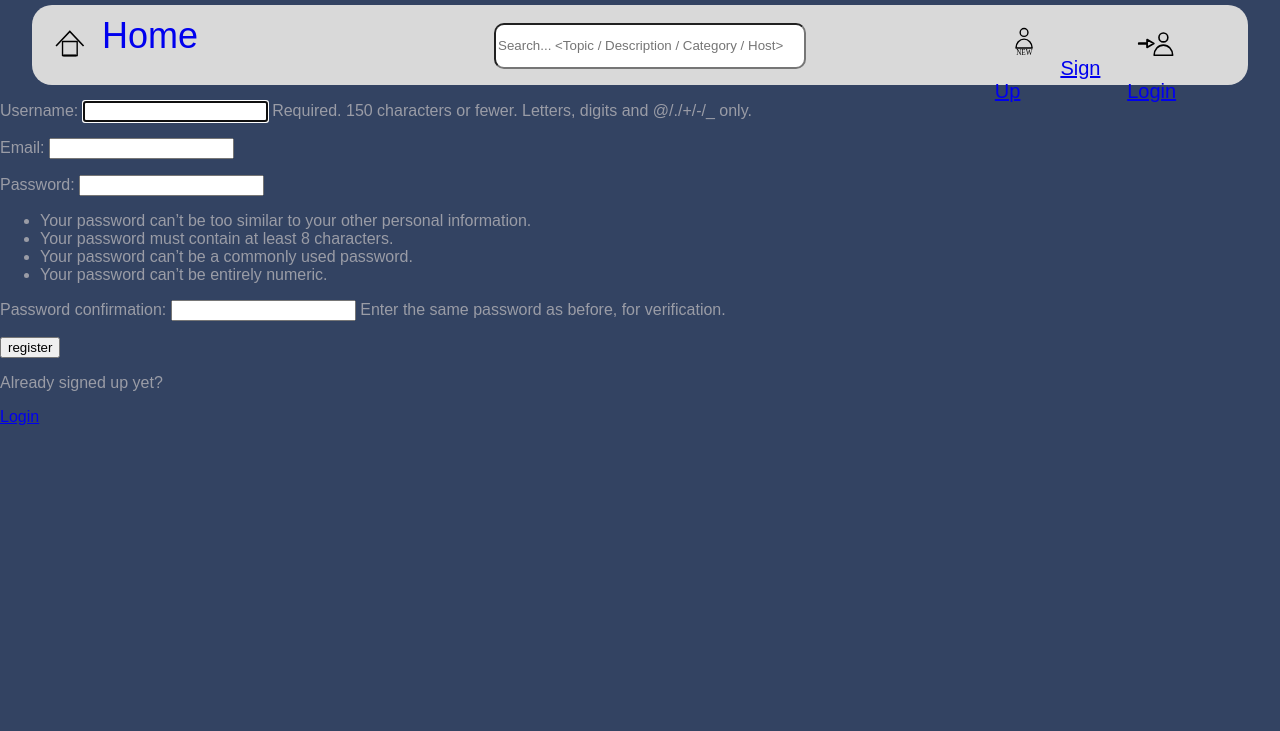
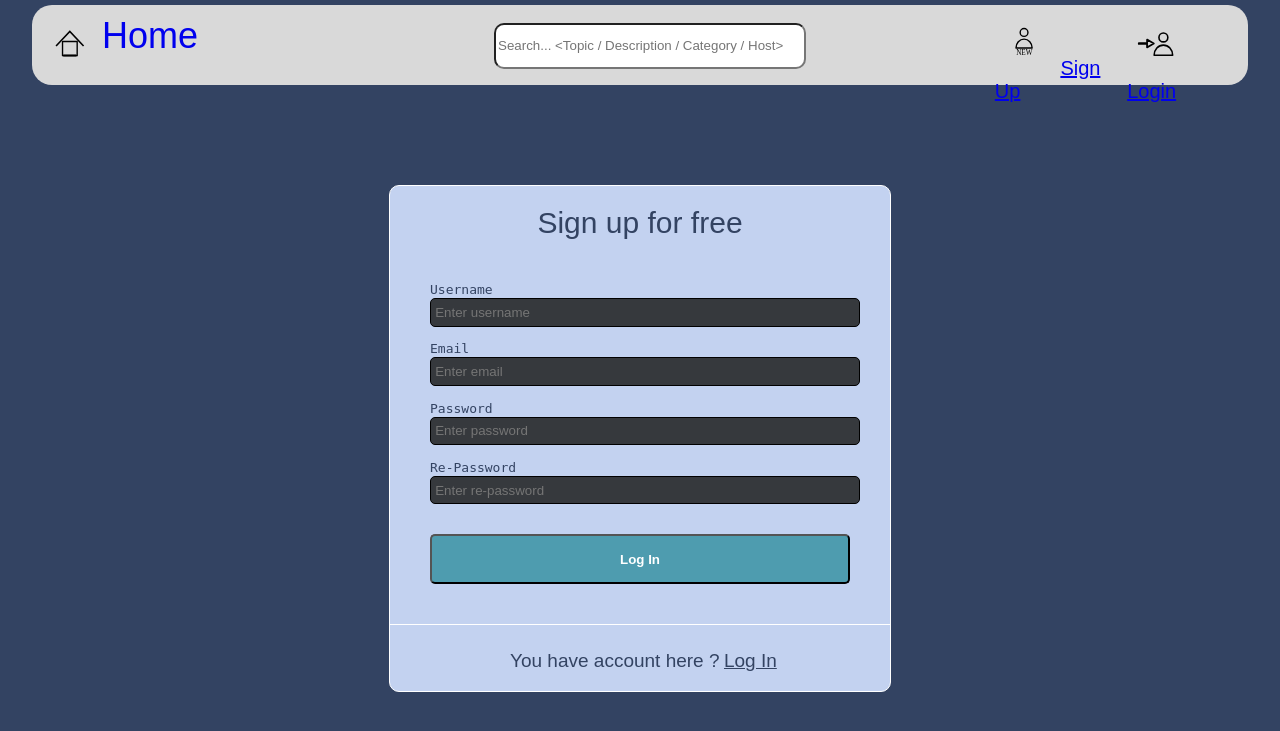
Before and after one commit to Ja-Pan-Krzysztof/New-OLX, a Django app: page /account/sign-up/ in a window 1280 px wide. Shown: the top 731 px of the page. Run offline with Django 4.2, Linux system fonts and the light colour scheme.

Commit message:
Css master

```diff
--- a/base/templates/base/auth/account-settings.html
+++ b/base/templates/base/auth/account-settings.html
@@ -3,7 +3,7 @@
 {% load static %}
 
 {% block content %}
-    <div id="main">
+    <div id="account-settings">
         <link rel="stylesheet" href="{% static 'css/auth/auth.css' %}">
         <div id="profile">
             <header>Your profile</header>
--- a/base/templates/base/auth/sign_up.html
+++ b/base/templates/base/auth/sign_up.html
@@ -1,21 +1,39 @@
 {% extends 'main.html' %}
+{% load static %}
 
 {% block content %}
 
-<div>
-		{{ form.as_p }}
+<link rel="stylesheet" href="{% static 'css/auth/auth.css' %}">
+<div id="auth-signup">
+	<div class="auth-login-top">
+		<header>Sign up for free</header>
+	</div>
+	<div class="auth-login-form">
+		<label for="username">Username</label>
+		<input type="text" placeholder="Enter username" id="username" name="username" class="main-input">
 
-		<input type="button" value="register" id="submit">
-	</form>
-	<p>Already signed up yet?</p>
-	<a href="{% url 'login' %}">Login</a>
+		<label for="password">Email</label>
+		<input type="email" name="email" id="email" placeholder="Enter email" class="main-input">
+
+		<label for="password1">Password</label>
+		<input type="password" name="password1" id="password1" placeholder="Enter password" class="main-input">
+
+		<label for="password2">Re-Password</label>
+		<input type="password" name="password2" id="password2" placeholder="Enter re-password" class="main-input">
+
+		<button class="main-button" id="submit">Log In</button>
+	</div>
+	<div class="auth-login-footer">
+		<p style="margin-left: 120px;">You have account here ?</p>
+		<a href="{% url 'login' %}">Log In</a>
+	</div>
 </div>
 
 <script>
-	let username = document.getElementById('id_username');
-	let password1 = document.getElementById('id_password1');
-	let password2 = document.getElementById('id_password2');
-	let email = document.getElementById('id_email');
+	let username = document.getElementById('username');
+	let password1 = document.getElementById('password1');
+	let password2 = document.getElementById('password2');
+	let email = document.getElementById('email');
 	let messages = document.getElementById('messages');
 
 	submit.addEventListener('click', send_signUp);
--- a/base/templates/base/home.html
+++ b/base/templates/base/home.html
@@ -20,8 +20,8 @@
   <div>
     {% if request.user.is_authenticated %}
       <div>
-        <span class="add-offer-button" style="display: inline-block">Hi {{ user.get_username }} 👋</span>
-        <span><a class="add-offer-button" href="{% url 'add-offer' %}" style="display: inline-block">Add new offer</a></span>
+        <span class="main-button" style="display: inline-block; height: 25px">Hi {{ user.get_username }} 👋</span>
+        <span><a class="main-button" href="{% url 'add-offer' %}" style="display: inline-block; height: 25px">Add new offer</a></span>
       </div>
     {% endif %}
 
--- a/static/css/auth/auth.css
+++ b/static/css/auth/auth.css
@@ -1,20 +1,22 @@
-#main {
+/* Account/settings */
+
+#account-settings {
 	width: 60%;
 	margin: auto;
 }
 
-#main header {
+#account-settings header {
 	font-size: 2em;
 	padding-left: 5%;
 }
 
-#main label {
+#account-settings label {
 	font-size: 1.2em;
 	margin-bottom: 5px;
 	display: inline-block;
 }
 
-#main input {
+#account-settings input {
 	background-color: #36393d;
 	width: 30em;
 	height: 2em;
@@ -25,13 +27,13 @@
 	padding: 0 1% 0 1%;
 }
 
-#main hr {
+#account-settings hr {
 	margin: 3% 0 3% 0;
 	border: 1px solid #797c83;
 	opacity: 0.5;
 }
 
-#main #update-profile {
+#account-settings #update-profile {
 	display: block;
     min-width: 115px;
     background: #4E9CAF;
@@ -42,3 +44,65 @@
     font-weight: bold;
     line-height: 25px;
 }
+
+/* END */
+
+/* Account/login | Account/sign-up*/
+
+#auth-signup {
+	max-width: 500px;
+	min-height: 400px;
+	margin: 100px auto 0;
+	border: 1px solid white;
+	border-radius: 10px;
+	background-color: #c3d2f0;
+}
+
+#auth-login {
+	max-width: 500px;
+	margin: 100px auto 0;
+	border: 1px solid white;
+	border-radius: 10px;
+	background-color: #c3d2f0;
+}
+
+.auth-login-top {
+	width: 100%;
+	min-height: 60px;
+}
+
+.auth-login-top > header {
+	padding: 20px;
+	color: #334362;
+	text-align: center;
+	font-size: 30px;
+}
+
+.auth-login-form {
+	width: 420px;
+	margin: 20px auto 10px;
+}
+
+.auth-login-form > label {
+	color: #334362;
+	font-family: monospace;
+	font-size: 13px;
+}
+
+.auth-login-form > button {
+	margin: 30px auto 40px;
+	width: 100%;
+}
+
+.auth-login-footer {
+	border-top: 1px solid white;
+}
+
+.auth-login-footer > * {
+	display: inline-block;
+	padding-top: 6px;
+	color: #334362;
+	font-size: 19px;
+}
+
+/* END */
--- a/static/css/index.css
+++ b/static/css/index.css
@@ -4,6 +4,31 @@ body, html {
 	background: #334362;
 	font-family: fantasy;
 	color: #9A9CA6;
+}
+
+.main-button {
+	display: block;
+    min-width: 115px;
+    height: 50px;
+    background: #4E9CAF;
+    padding: 10px;
+    text-align: center;
+    border-radius: 5px;
+    color: white;
+    font-weight: bold;
+    line-height: 25px;
+}
+
+.main-input {
+	background-color: #36393d;
+	width: 100%;
+	height: 2em;
+	border-radius: 5px;
+	border: 1px solid #000000;
+	margin-bottom: 3%;
+	color: #d9d9d9;
+	padding: 0 1% 0 1%;
+	display: block;
 }
 
 /*
@@ -121,19 +146,6 @@ body, html {
 	display: inline-block;
 }
 
-.add-offer-button {
-	display: block;
-    min-width: 115px;
-    height: 25px;
-    background: #4E9CAF;
-    padding: 10px;
-    text-align: center;
-    border-radius: 5px;
-    color: white;
-    font-weight: bold;
-    line-height: 25px;
-}
-
 /*
 ======= END CONTENT SECTION =======
 
```
Also changed, not shown: base/templates/base/auth/login.html (+18 -8 lines).
